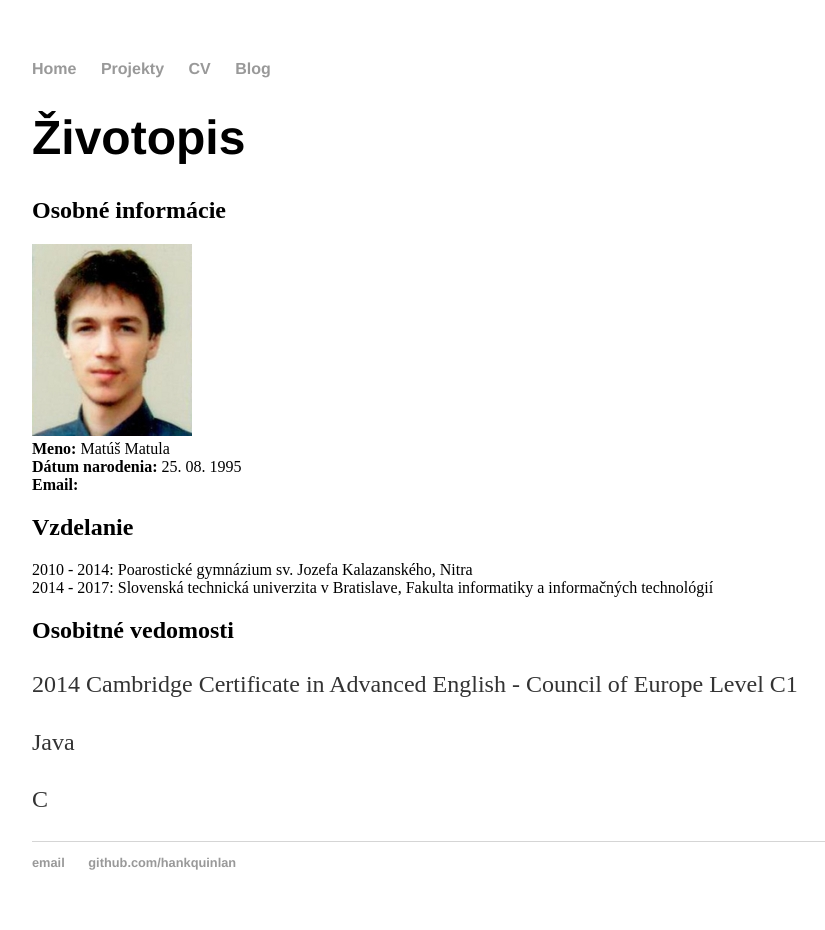
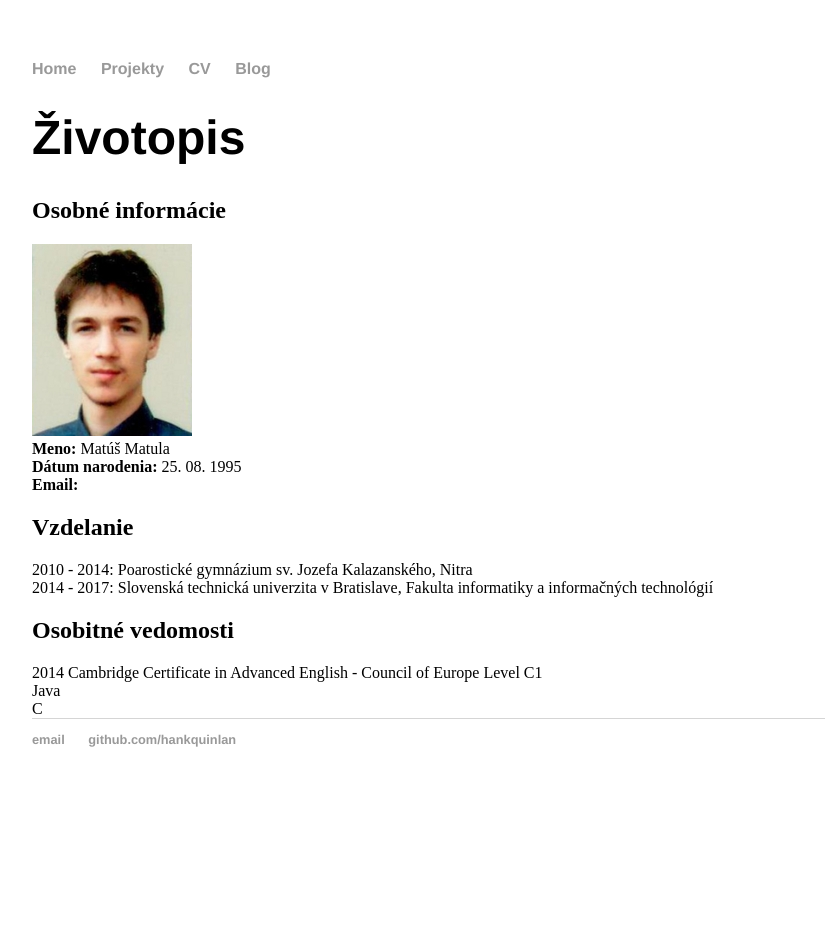
Before and after one commit to matusmatula/matusmatula.github.io, a Jekyll site: the page built from cv.html, in a window 1280 px wide. Shown: the whole page, without its empty margins (160-985 px from the left). Built offline with Jekyll 4.4.1, drawn with Linux system fonts in a browser that asks for light colours; after the commit the page ends 900 px from its top, so only the background shows below that.

Commit message:
Update cv.html

```diff
--- a/_layouts/cv.html
+++ b/_layouts/cv.html
@@ -18,6 +18,6 @@ layout: default
 <h2>{{ page.skills }}</h2>
 <div>
   {% for skl in page.sections.skill %}
-    <div>{{ skl | markdownify }}</div>
+    <div>{{ skl | textilize }}</div>
   {% endfor %}
 </div>
```
